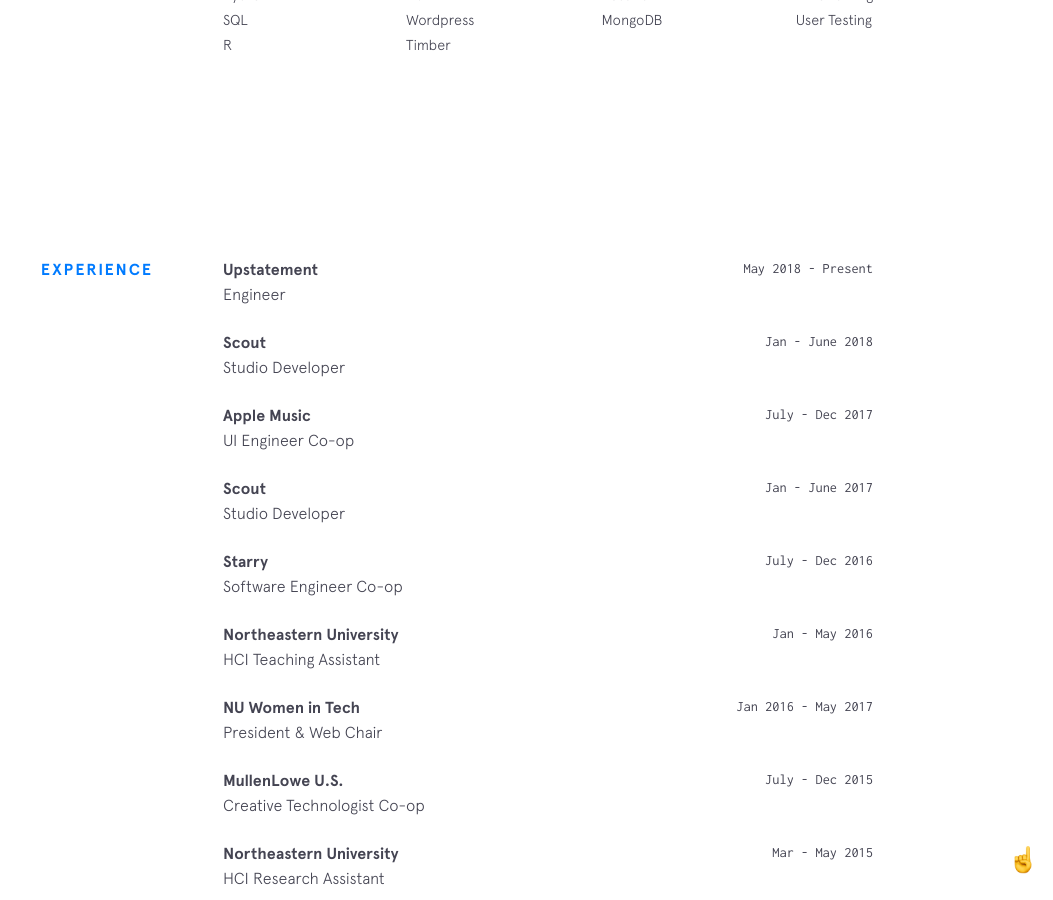
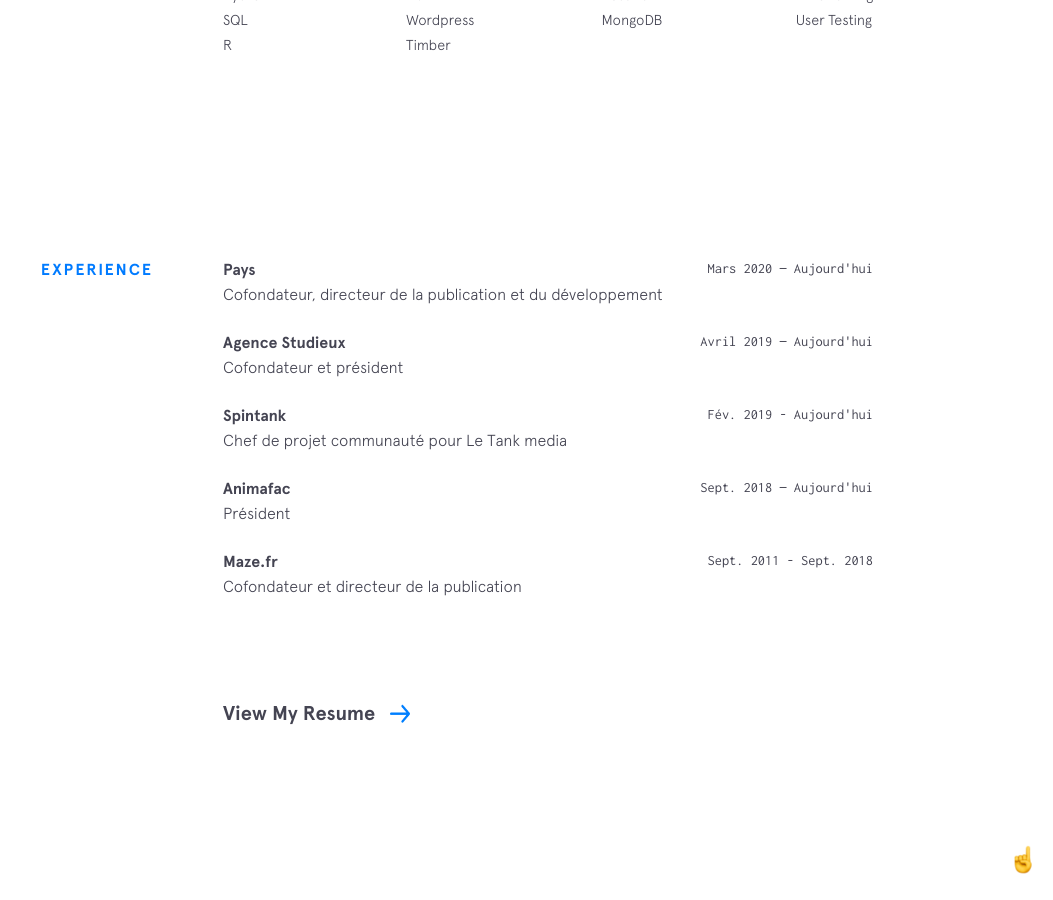
Before and after one commit to bthv1/baptistethevelein.fr, a Jekyll site: the page built from index.html, in a window 1280 px wide and 900 px high, scrolled down 1709 px. Shown: the whole window, without its empty margins (227-1280 px from the left). Built offline with Jekyll 4.4.1, drawn with Linux system fonts in a browser that asks for light colours; nearby versions of some CDN libraries.

Commit message:
Update experience.yml

```diff
--- a/_data/experience.yml
+++ b/_data/experience.yml
@@ -1,44 +1,24 @@
-- company: Upstatement
-  url: https://www.upstatement.com/
-  time: May 2018 - Present
-  position: Engineer
+- company: Pays
+  url: https://pays-revue.com
+  time: Mars 2020 — Aujourd'hui
+  position: Cofondateur, directeur de la publication et du développement
 
-- company: Scout
-  url: https://web.northeastern.edu/scout/
-  time: Jan - June 2018
-  position: Studio Developer
+- company: Agence Studieux
+  url: https://agencestudieux.com
+  time: Avril 2019 — Aujourd'hui
+  position: Cofondateur et président
 
-- company: Apple Music
-  url: https://www.apple.com/music/
-  time: July - Dec 2017
-  position: UI Engineer Co-op
+- company: Spintank
+  url: https://spintank.com
+  time: Fév. 2019 - Aujourd'hui
+  position: Chef de projet communauté pour Le Tank media
 
-- company: Scout
-  url: https://web.northeastern.edu/scout/
-  time: Jan - June 2017
-  position: Studio Developer
+- company: Animafac
+  url: https://animafac.net
+  time: Sept. 2018 — Aujourd'hui
+  position: Président
 
-- company: Starry
-  url: https://starry.com/
-  time: July - Dec 2016
-  position: Software Engineer Co-op
-
-- company: Northeastern University
-  url: http://www.ccis.northeastern.edu/
-  time: Jan - May 2016
-  position: HCI Teaching Assistant
-
-- company: NU Women in Tech
-  url: http://nuwit.ccs.neu.edu/
-  time: Jan 2016 - May 2017
-  position: President & Web Chair
-
-- company: MullenLowe U.S.
-  url: https://us.mullenlowe.com/
-  time: July - Dec 2015
-  position: Creative Technologist Co-op
-
-- company: Northeastern University
-  url: http://www.ccis.northeastern.edu/
-  time: Mar - May 2015
-  position: HCI Research Assistant
+- company: Maze.fr
+  url: https://maze.fr
+  time: Sept. 2011 - Sept. 2018
+  position: Cofondateur et directeur de la publication
```
